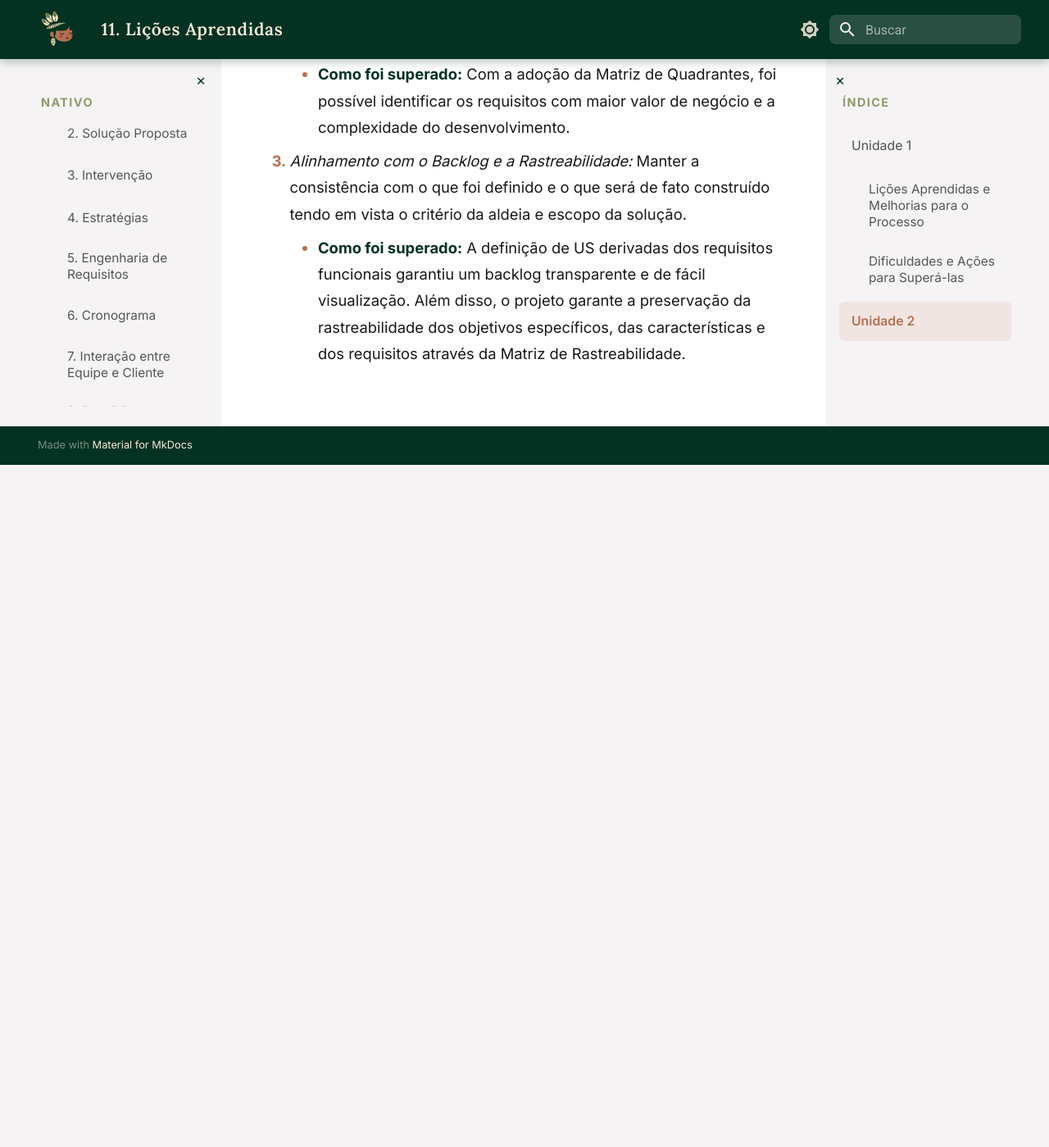
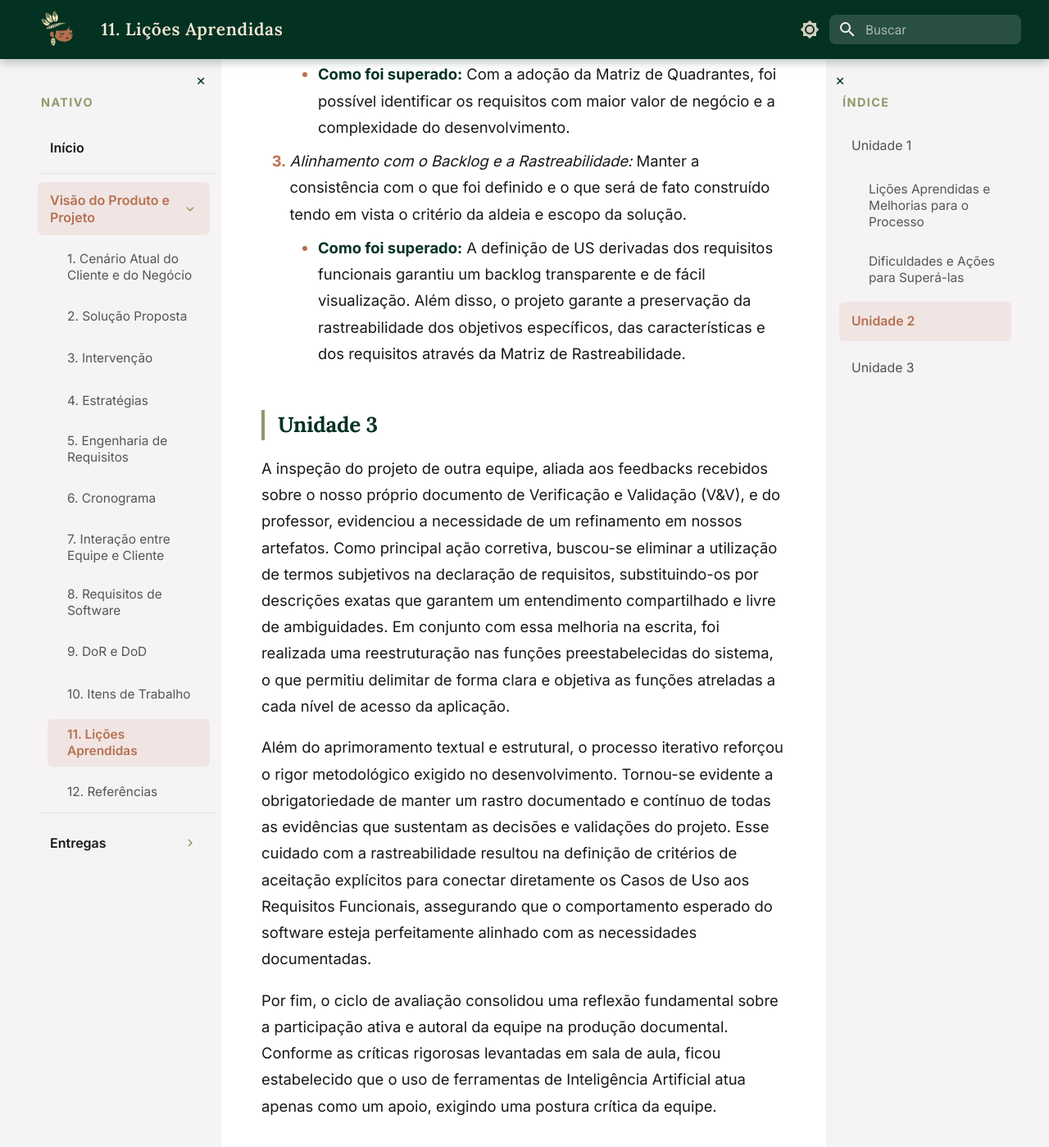
Before and after one commit to mdsreq-fga-unb/REQ-2026.1-T02-Nativo, an MkDocs documentation site: the page built from docs/visao/licoes.md, in a window 1280 px wide and 1400 px high, scrolled down 2410 px. Shown: the whole window at 82% size. Built offline with MkDocs 1.6.1 and Material for MkDocs 9.7.7, drawn with Linux system fonts in a browser that asks for light colours; before the commit the page ends 2977 px from its top, so only the background shows below that.

Commit message:
feat: adiciona conteúdo base das lições unidade 3

```diff
--- a/docs/visao/licoes.md
+++ b/docs/visao/licoes.md
@@ -34,3 +34,11 @@
 3. *Alinhamento com o Backlog e a Rastreabilidade:* Manter a consistência com o que foi definido e o que será de fato construído tendo em vista o critério da aldeia e escopo da solução.
 
 	- **Como foi superado:** A definição de US derivadas dos requisitos funcionais garantiu um backlog transparente e de fácil visualização. Além disso, o projeto garante a preservação da rastreabilidade dos objetivos específicos, das características e dos requisitos através da Matriz de Rastreabilidade.
+
+## Unidade 3
+
+A inspeção do projeto de outra equipe, aliada aos feedbacks recebidos sobre o nosso próprio documento de Verificação e Validação (V&V), e do professor, evidenciou a necessidade de um refinamento em nossos artefatos. Como principal ação corretiva, buscou-se eliminar a utilização de termos subjetivos na declaração de requisitos, substituindo-os por descrições exatas que garantem um entendimento compartilhado e livre de ambiguidades. Em conjunto com essa melhoria na escrita, foi realizada uma reestruturação nas funções preestabelecidas do sistema, o que permitiu delimitar de forma clara e objetiva as funções atreladas a cada nível de acesso da aplicação.
+
+Além do aprimoramento textual e estrutural, o processo iterativo reforçou o rigor metodológico exigido no desenvolvimento. Tornou-se evidente a obrigatoriedade de manter um rastro documentado e contínuo de todas as evidências que sustentam as decisões e validações do projeto. Esse cuidado com a rastreabilidade resultou na definição de critérios de aceitação explícitos para conectar diretamente os Casos de Uso aos Requisitos Funcionais, assegurando que o comportamento esperado do software esteja perfeitamente alinhado com as necessidades documentadas.
+
+Por fim, o ciclo de avaliação consolidou uma reflexão fundamental sobre a participação ativa e autoral da equipe na produção documental. Conforme as críticas rigorosas levantadas em sala de aula, ficou estabelecido que o uso de ferramentas de Inteligência Artificial atua apenas como um apoio, exigindo uma postura crítica da  equipe.
```
